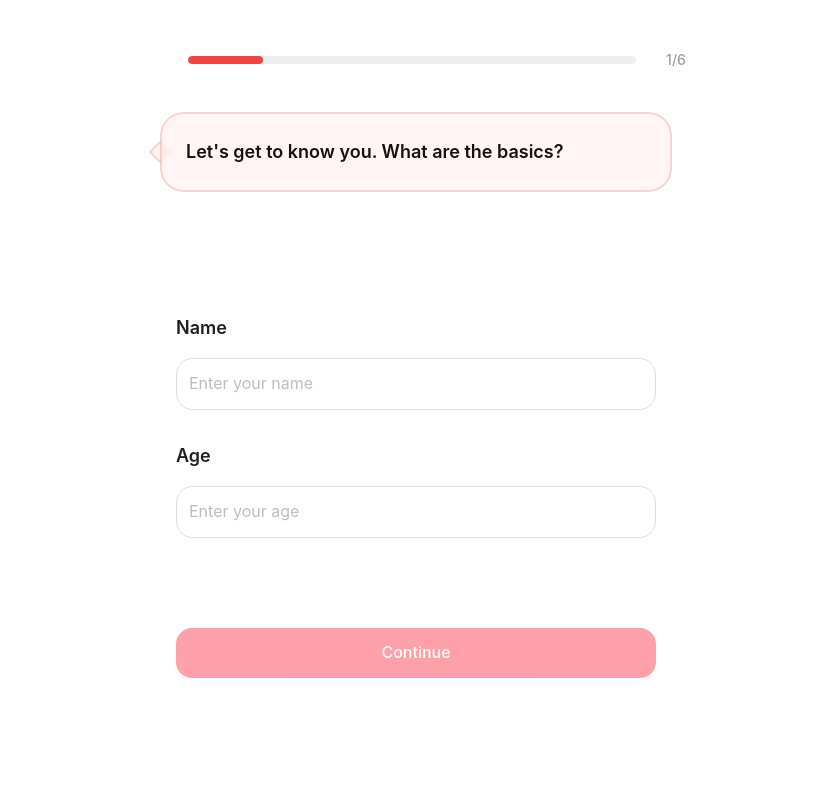
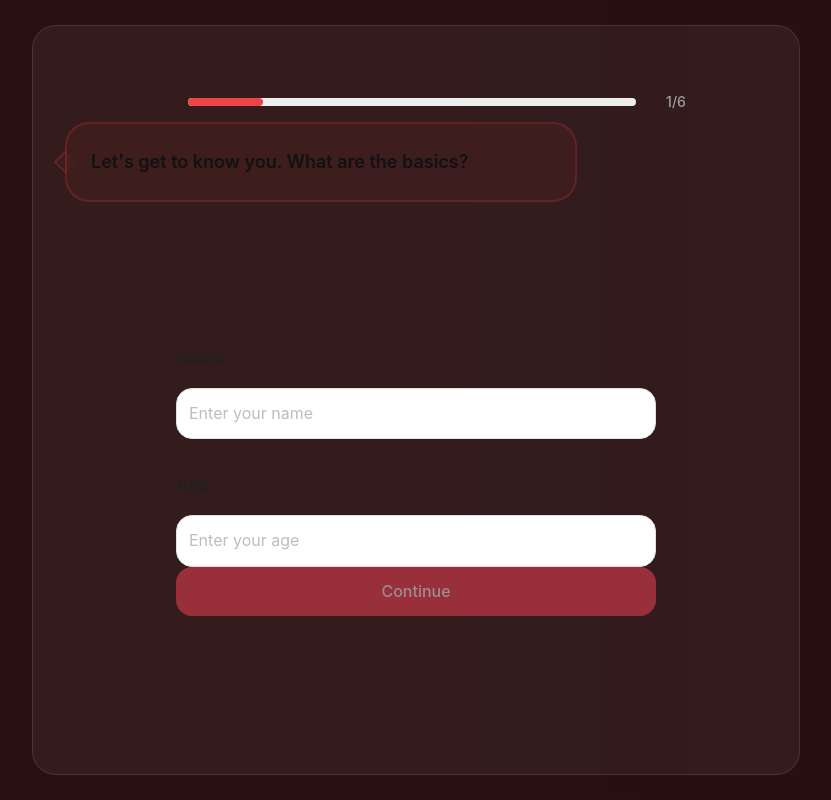
Before and after one commit to KaziAmin110/Locale, a Next.js app in the folder frontend/: page /onboarding in a window 1280 px wide. Shown: the whole page, without its empty margins (224-1055 px from the left). Built offline with nearby package versions, Linux system fonts and the light colour scheme.

Commit message:
Update page.tsx

```diff
--- a/frontend/src/app/onboarding/page.tsx
+++ b/frontend/src/app/onboarding/page.tsx
@@ -1,5 +1,6 @@
 "use client";
-import { useState, useEffect } from "react";
+import { useState } from "react";
+import { AnimatePresence, motion } from "framer-motion";
 import ProgressBar from "./components/ProgressBar";
 import QuestionDisplay from "./components/QuestionDisplay";
 import UserInfoForm from "./components/UserInfoForm";
@@ -24,6 +25,7 @@ export type FormData = {
 
 const OnboardingPage = () => {
   const [currentStep, setCurrentStep] = useState(1);
+  const [direction, setDirection] = useState(1); // 1 for forward, -1 for backward
 
   const [formData, setFormData] = useState<FormData>({
     name: "",
@@ -38,43 +40,19 @@ const OnboardingPage = () => {
     lookingFor: "",
   });
 
-  const updateFormData = (
-    field: string,
-    value: any
-  ) => {
-    console.log('🔧 updateFormData called:', field, value, typeof value);
-    if (field === "budget" && Array.isArray(value) && value.length === 2) {
-      console.log('💰 Updating budget:', value);
-      setFormData((prev) => ({
-        ...prev,
-        budgetMin: Number(value[0]),
-        budgetMax: Number(value[1]),
-      }));
-    } else if (field === "photos" && Array.isArray(value)) {
-      console.log('📸 Updating photos:', value);
-      setFormData((prev) => ({
-        ...prev,
-        photos: value as string[],
-      }));
-    } else if (typeof field === "string" && typeof value !== "object") {
-      console.log('✅ Updating field:', field, 'with value:', value);
-      setFormData((prev) => {
-        const newData = {
-          ...prev,
-          [field]: value,
-        };
-        console.log('📝 New form data:', newData);
-        return newData;
-      });
-    } else {
-      console.log('❌ No condition matched for:', field, value, typeof value);
-    }
+  const changeStep = (newStep: number) => {
+    setDirection(newStep > currentStep ? 1 : -1);
+    setCurrentStep(newStep);
   };
 
-  // Debug: Log formData changes
-  useEffect(() => {
-    console.log("FormData updated:", formData);
-  }, [formData]);
+  const updateFormData = (field: string, value: any) => {
+    setFormData((prev) => {
+      if (field === "budget" && Array.isArray(value) && value.length === 2) {
+        return { ...prev, budgetMin: Number(value[0]), budgetMax: Number(value[1]) };
+      }
+      return { ...prev, [field]: value };
+    });
+  };
 
   const handleInterestToggle = (interest: string) => {
     setFormData((prev) => {
@@ -85,65 +63,49 @@ const OnboardingPage = () => {
     });
   };
 
+  const formComponents = [
+    <UserInfoForm key={1} name={formData.name} age={formData.age} updateFormData={updateFormData} setCurrentStep={changeStep} />,
+    <PhotoUploadForm key={2} photos={formData.photos} updateFormData={updateFormData} setCurrentStep={changeStep} />,
+    <LocationForm key={3} updateFormData={updateFormData} setCurrentStep={changeStep} />,
+    <InterestsForm key={4} selectedInterests={formData.interests} handleInterestToggle={handleInterestToggle} setCurrentStep={changeStep} />,
+    <LookingForForm key={5} lookingFor={formData.lookingFor} updateFormData={updateFormData} setCurrentStep={changeStep} />,
+    <BudgetForm key={6} budgetMin={formData.budgetMin} budgetMax={formData.budgetMax} updateFormData={updateFormData} setCurrentStep={changeStep} formData={formData} />,
+  ];
+
   return (
-    <div className="min-h-screen bg-white">
-      <div className="flex flex-col items-center w-full min-h-screen p-4">
-        <ProgressBar
-          currentStep={currentStep}
-          setCurrentStep={setCurrentStep}
+    <div className="min-h-screen w-full bg-gray-900 text-white relative overflow-hidden">
+      {/* Animated Gradient Background */}
+      <div className="absolute inset-0 z-0">
+        <motion.div
+          animate={{ backgroundPosition: ["0% 50%", "100% 50%", "0% 50%"] }}
+          transition={{ duration: 20, ease: "linear", repeat: Infinity }}
+          className="w-full h-full bg-gradient-to-r from-rose-500 via-red-500 to-pink-600 opacity-30"
+          style={{ backgroundSize: "400% 400%" }}
         />
+        <div className="absolute inset-0 bg-black/50 backdrop-blur-sm"></div>
+      </div>
 
-        <div className="w-full max-w-lg mt-8">
-          <QuestionDisplay currentStep={currentStep} />
-        </div>
+      <main className="relative z-10 flex flex-col items-center justify-center w-full min-h-screen p-4">
+        {/* Glassmorphism Container */}
+        <motion.div
+          initial={{ opacity: 0, scale: 0.95 }}
+          animate={{ opacity: 1, scale: 1 }}
+          transition={{ duration: 0.8, ease: [0.16, 1, 0.3, 1] }}
+          className="w-full max-w-3xl h-[750px] flex flex-col justify-between rounded-2xl border border-white/10 p-6 sm:p-8"
+          style={{ background: 'rgba(255, 255, 255, 0.05)' }}
+        >
+          <div>
+            <ProgressBar currentStep={currentStep} />
+            <QuestionDisplay currentStep={currentStep} />
+          </div>
 
-        <div className="flex flex-col items-center justify-center flex-1 w-full">
-          {currentStep === 1 && (
-            <UserInfoForm
-              name={formData.name}
-              age={formData.age}
-              updateFormData={updateFormData}
-              setCurrentStep={setCurrentStep}
-            />
-          )}
-          {currentStep === 2 && (
-            <PhotoUploadForm
-              photos={formData.photos}
-              updateFormData={updateFormData}
-              setCurrentStep={setCurrentStep}
-            />
-          )}
-          {currentStep === 3 && (
-            <LocationForm
-              updateFormData={updateFormData}
-              setCurrentStep={setCurrentStep}
-            />
-          )}
-          {currentStep === 4 && (
-            <InterestsForm
-              selectedInterests={formData.interests}
-              handleInterestToggle={handleInterestToggle}
-              setCurrentStep={setCurrentStep}
-            />
-          )}
-          {currentStep === 5 && (
-            <LookingForForm
-              lookingFor={formData.lookingFor}
-              updateFormData={updateFormData}
-              setCurrentStep={setCurrentStep}
-            />
-          )}
-          {currentStep === 6 && (
-            <BudgetForm
-              budgetMin={formData.budgetMin}
-              budgetMax={formData.budgetMax}
-              updateFormData={updateFormData}
-              setCurrentStep={setCurrentStep}
-              formData={formData}
-            />
-          )}
-        </div>
-      </div>
+          <div className="flex-1 flex items-center justify-center overflow-hidden">
+            <AnimatePresence mode="wait" custom={direction}>
+              {formComponents[currentStep - 1]}
+            </AnimatePresence>
+          </div>
+        </motion.div>
+      </main>
     </div>
   );
 };
```
